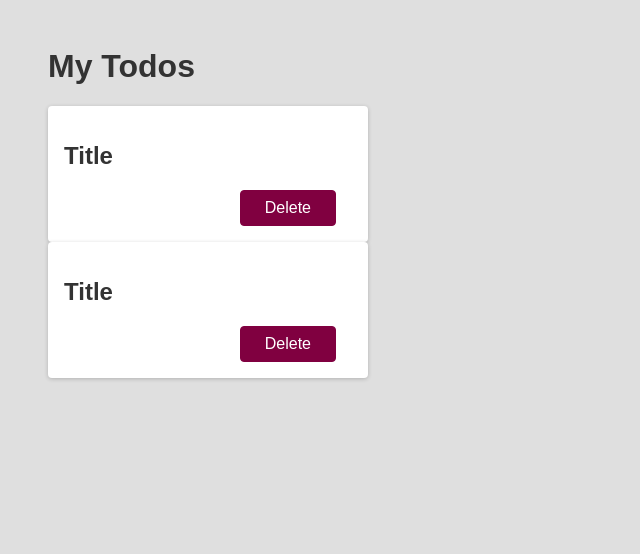
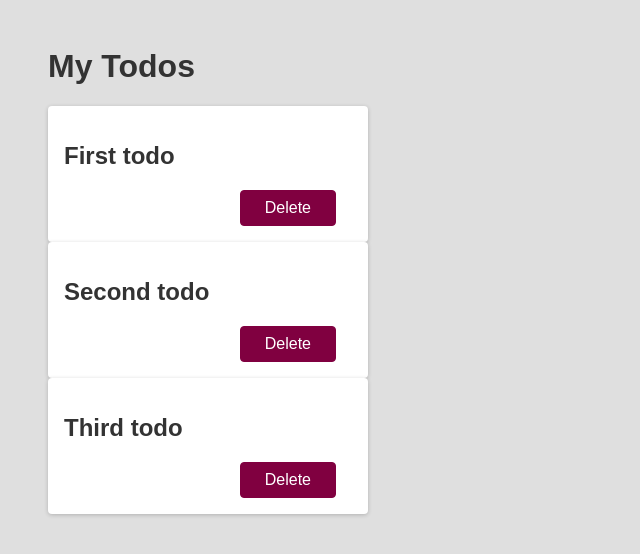
Before and after one commit to startswithzed/i-react-now, a React (Vite) app: page / in a window 1280 px wide. Shown: the top 554 px of the page, without its empty margins (0-640 px from the left). Built offline with nearby package versions, Linux system fonts and the light colour scheme.

Commit message:
feat(todo): pass todo title using react props

```diff
--- a/src/App.jsx
+++ b/src/App.jsx
@@ -5,8 +5,9 @@ function App() {
   return (
     <div>
       <h1>My Todos</h1>
-      <Todo />
-      <Todo />
+      <Todo title='First todo'/>
+      <Todo title='Second todo'/>
+      <Todo title='Third todo'/>
     </div>
   )
 }
--- a/src/components/Todo.jsx
+++ b/src/components/Todo.jsx
@@ -1,9 +1,9 @@
 import '../index.css'
 
-function Todo() {
+function Todo(props) {
   return (
     <div className='card'>
-      <h2>Title</h2>
+      <h2>{props.title}</h2>
       <div className='actions'>
         <button className='btn'>Delete</button>
       </div>
```
